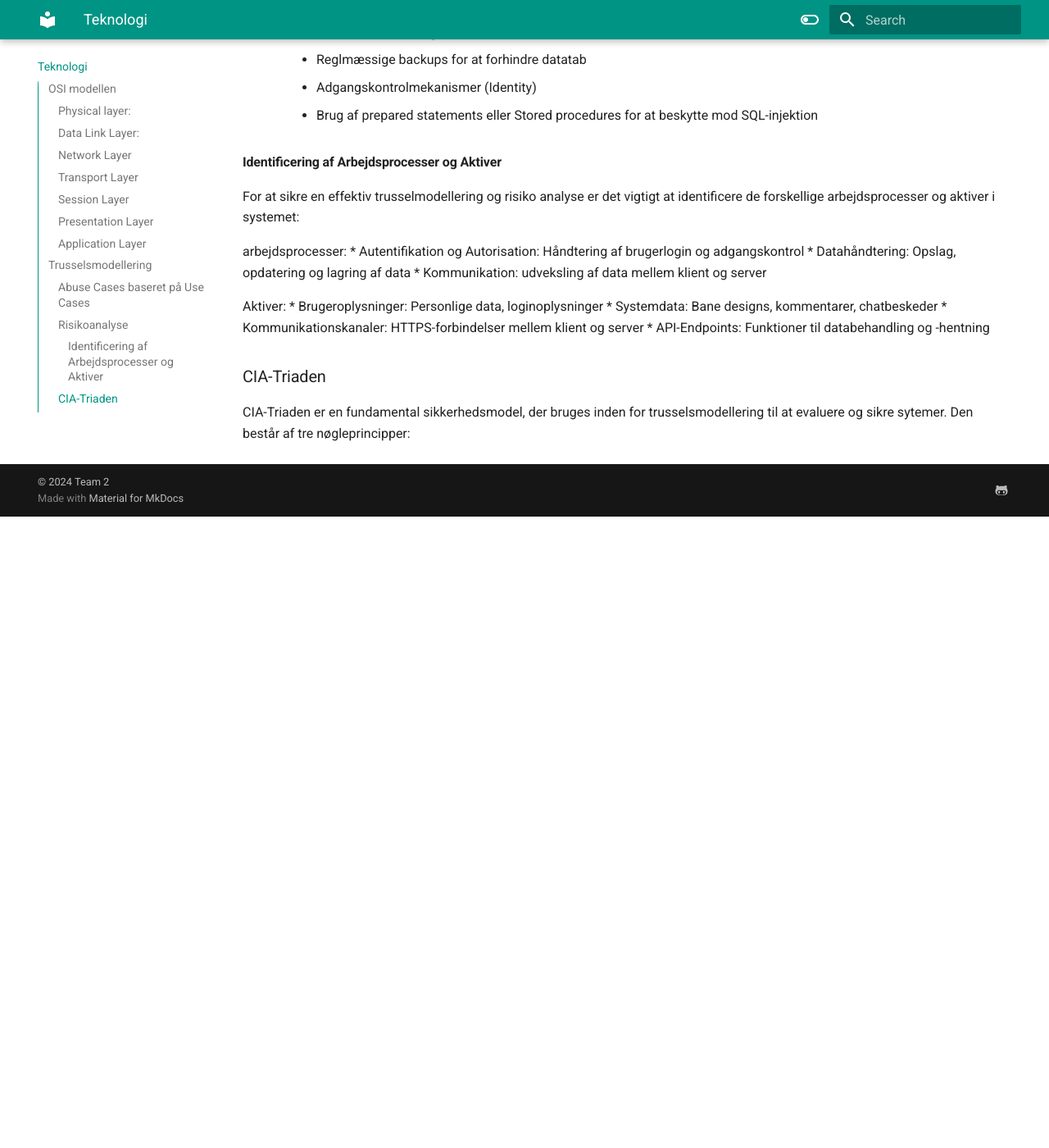
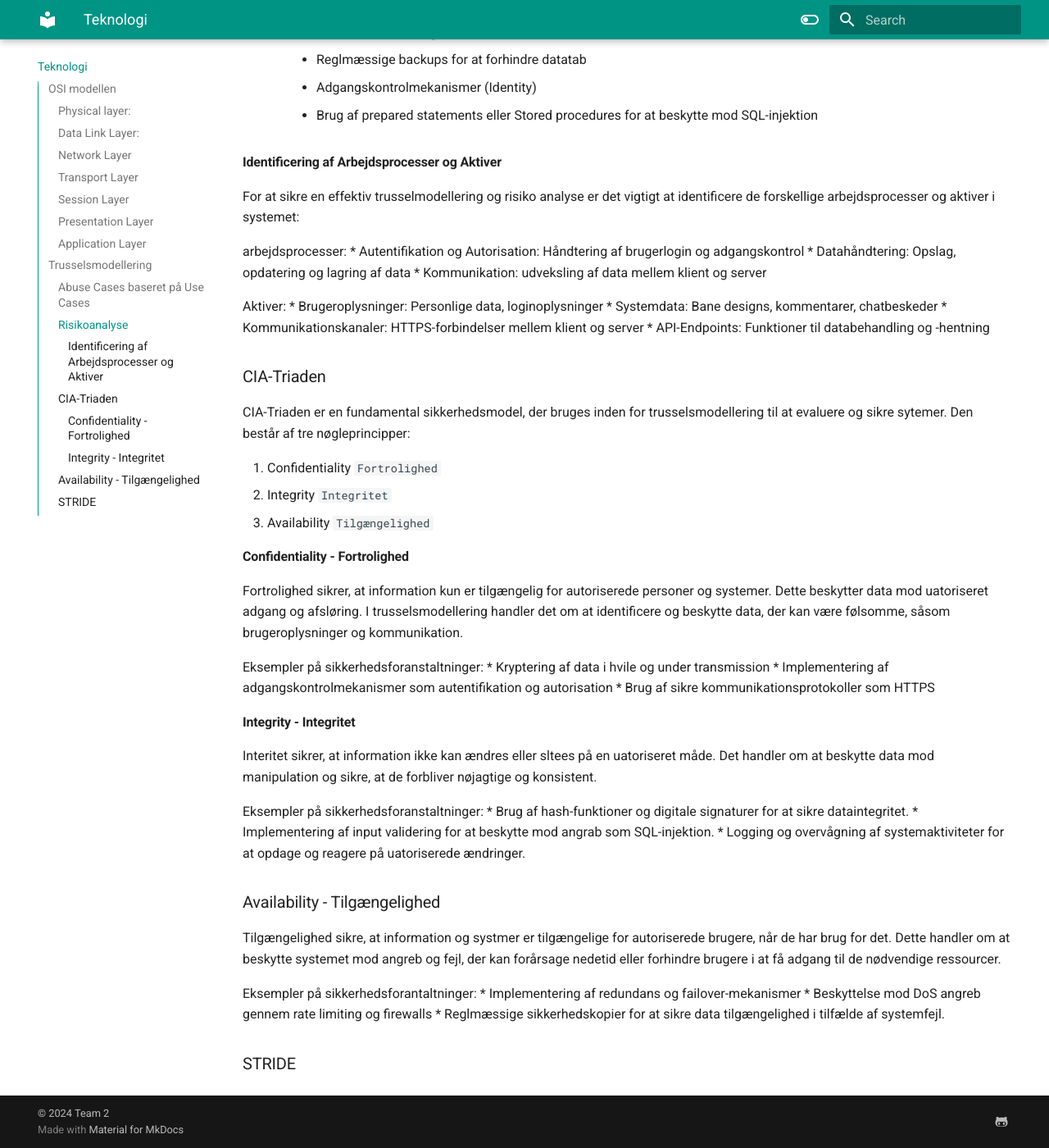
Before and after one commit to DMOoF23-Team2/3.Semester-Exam-Docs, an MkDocs documentation site: the page built from docs/teknologi.md, in a window 1280 px wide and 1400 px high, scrolled down 10389 px. Shown: the whole window at 82% size. Built offline with MkDocs 1.6.1 and Material for MkDocs 9.7.7, drawn with Linux system fonts in a browser that asks for light colours; before the commit the page ends 11019 px from its top, so only the background shows below that.

Commit message:
CIA teori beskrevet kort

```diff
--- a/docs/teknologi.md
+++ b/docs/teknologi.md
@@ -288,6 +288,36 @@ Aktiver:
 * Kommunikationskanaler: HTTPS-forbindelser mellem klient og server
 * API-Endpoints: Funktioner til databehandling og -hentning
 
-### CIA-Triaden
+### CIA-Triaden {#teknologi-CIA}
 CIA-Triaden er en fundamental sikkerhedsmodel, der bruges inden for trusselsmodellering til at evaluere og sikre sytemer.
 Den består af tre nøgleprincipper:
+
+1. Confidentiality `Fortrolighed`
+2. Integrity `Integritet`
+3. Availability `Tilgængelighed`
+
+#### Confidentiality - Fortrolighed
+Fortrolighed sikrer, at information kun er tilgængelig for autoriserede personer og systemer. Dette beskytter data mod uatoriseret adgang og afsløring. I trusselsmodellering handler det om at identificere og beskytte data, der kan være følsomme, såsom brugeroplysninger og kommunikation.
+
+Eksempler på sikkerhedsforanstaltninger:
+* Kryptering af data i hvile og under transmission
+* Implementering af adgangskontrolmekanismer som autentifikation og autorisation
+* Brug af sikre kommunikationsprotokoller som HTTPS
+
+#### Integrity - Integritet
+Interitet sikrer, at information ikke kan ændres eller sltees på en uatoriseret måde. Det handler om at beskytte data mod manipulation og sikre, at de forbliver nøjagtige og konsistent.
+
+Eksempler på sikkerhedsforanstaltninger:
+* Brug af hash-funktioner og digitale signaturer for at sikre dataintegritet.
+* Implementering af input validering for at beskytte mod angrab som SQL-injektion.
+* Logging og overvågning af systemaktiviteter for at opdage og reagere på uatoriserede ændringer.
+
+### Availability - Tilgængelighed
+Tilgængelighed sikre, at information og systmer er tilgængelige for autoriserede brugere, når de har brug for det. Dette handler om at beskytte systemet mod angreb og fejl, der kan forårsage nedetid eller forhindre brugere i at få adgang til de nødvendige ressourcer.
+
+Eksempler på sikkerhedsforantaltninger:
+* Implementering af redundans og failover-mekanismer
+* Beskyttelse mod DoS angreb gennem rate limiting og firewalls
+* Reglmæssige sikkerhedskopier for at sikre data tilgængelighed i tilfælde af systemfejl.
+
+### STRIDE {#teknologi-STRIDE}
```
